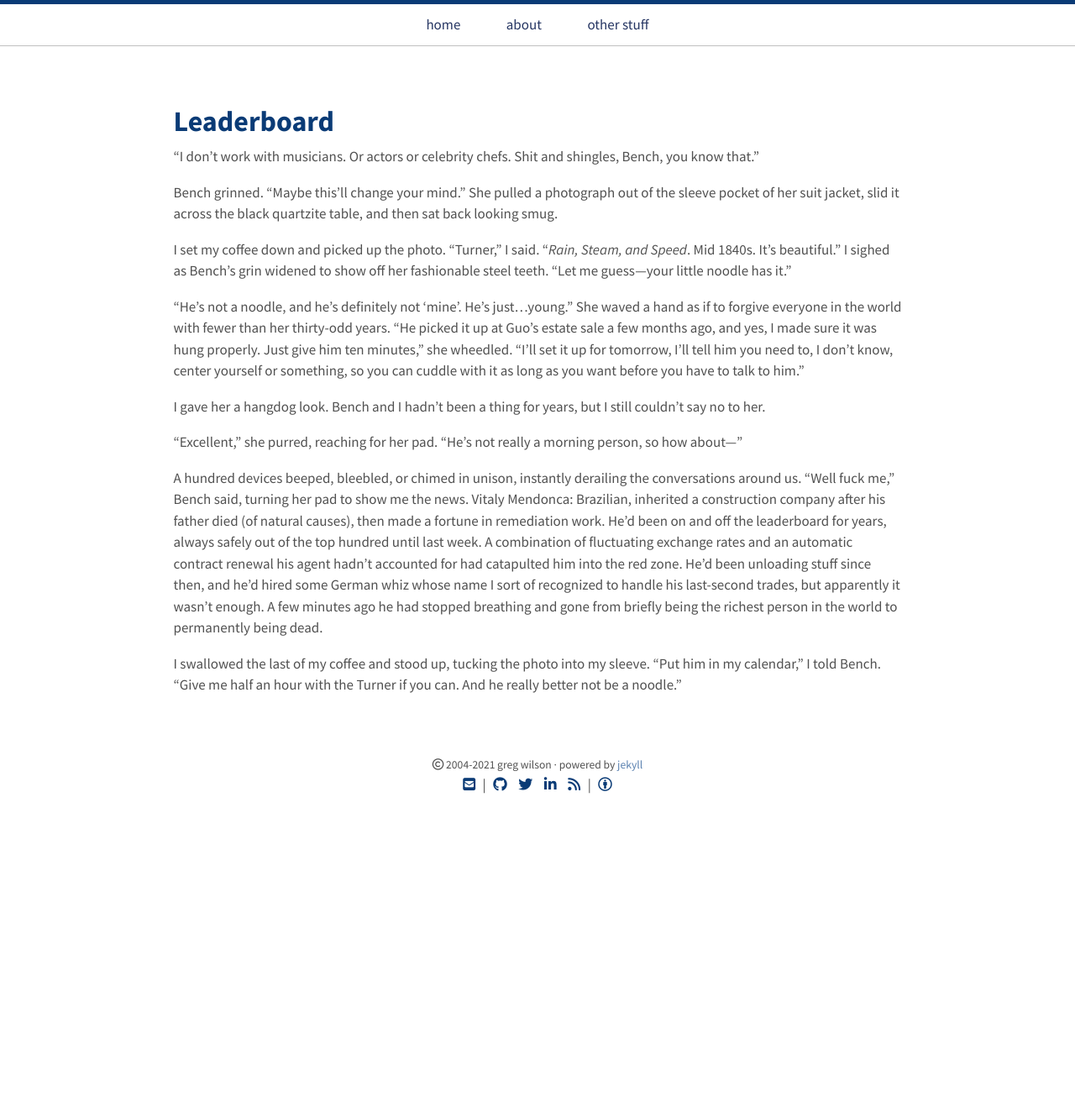
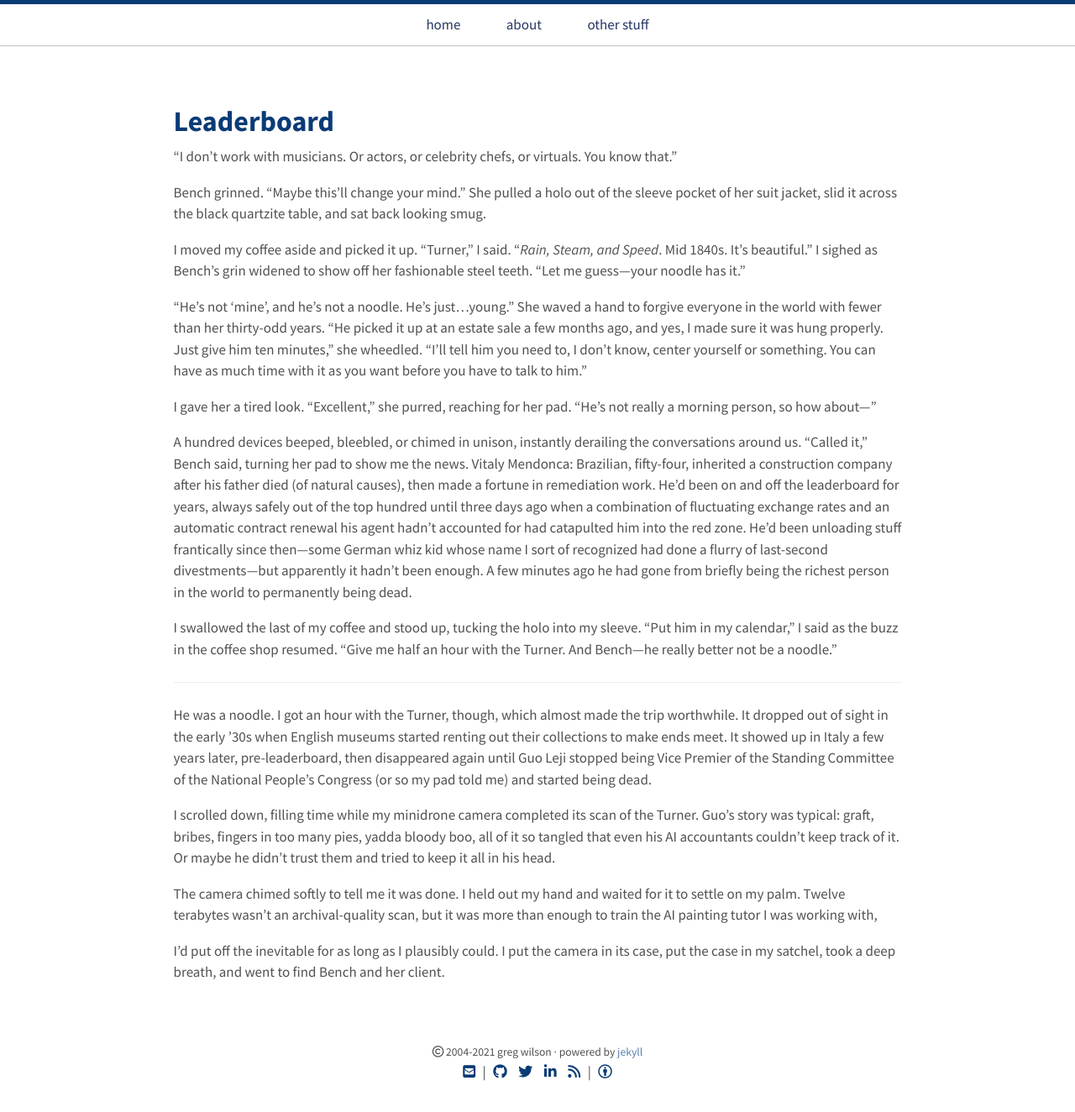
Before and after one commit to gvwilson/sensibleadventures, a Jekyll site: the page built from leaderboard/leaderboard.md, in a window 1280 px wide. Shown: the whole page at 84% size. Built offline with Jekyll 4.4.1, drawn with Linux system fonts in a browser that asks for light colours; nearby versions of some CDN libraries; before the commit the page ends 982 px from its top, so only the background shows below that.

Commit message:
220 words

```diff
--- a/leaderboard/leaderboard.md
+++ b/leaderboard/leaderboard.md
@@ -5,67 +5,97 @@
 ---
 
 "I don't work with musicians.
-Or actors or celebrity chefs.
-Shit and shingles, Bench, you know that."
+Or actors, or celebrity chefs, or virtuals.
+You know that."
 
 Bench grinned.
 "Maybe this'll change your mind."
-She pulled a photograph out of the sleeve pocket of her suit jacket,
+She pulled a holo out of the sleeve pocket of her suit jacket,
 slid it across the black quartzite table,
-and then sat back looking smug.
+and sat back looking smug.
 
-I set my coffee down and picked up the photo.
+I moved my coffee aside and picked it up.
 "Turner," I said.
 "*Rain, Steam, and Speed*.
 Mid 1840s.
 It's beautiful."
 I sighed as Bench's grin widened to show off her fashionable steel teeth.
-"Let me guess---your little noodle has it."
+"Let me guess---your noodle has it."
 
-"He's not a noodle, and he's definitely not 'mine'.
+"He's not 'mine', and he's not a noodle.
 He's just...young."
-She waved a hand as if to forgive everyone in the world with fewer than her thirty-odd years.
-"He picked it up at Guo's estate sale a few months ago,
+She waved a hand to forgive everyone in the world with fewer than her thirty-odd years.
+"He picked it up at an estate sale a few months ago,
 and yes,
 I made sure it was hung properly.
 Just give him ten minutes,"
 she wheedled.
-"I'll set it up for tomorrow,
-I'll tell him you need to, I don't know,
-center yourself or something,
-so you can cuddle with it as long as you want before you have to talk to him."
+"I'll tell him you need to,
+I don't know,
+center yourself or something.
+You can have as much time with it as you want before you have to talk to him."
 
-I gave her a hangdog look.
-Bench and I hadn't been a thing for years,
-but I still couldn't say no to her.
-
+I gave her a tired look.
 "Excellent," she purred,
 reaching for her pad.
 "He's not really a morning person, so how about---"
 
 A hundred devices beeped, bleebled, or chimed in unison,
 instantly derailing the conversations around us.
-"Well fuck me," Bench said,
+"Called it," Bench said,
 turning her pad to show me the news.
 Vitaly Mendonca:
 Brazilian,
+fifty-four,
 inherited a construction company after his father died (of natural causes),
 then made a fortune in remediation work.
 He'd been on and off the leaderboard for years,
-always safely out of the top hundred until last week.
-A combination of fluctuating exchange rates
+always safely out of the top hundred until three days ago
+when a combination of fluctuating exchange rates
 and an automatic contract renewal his agent hadn't accounted for
 had catapulted him into the red zone.
-He'd been unloading stuff since then,
-and he'd hired some German whiz whose name I sort of recognized
-to handle his last-second trades,
-but apparently it wasn't enough.
-A few minutes ago he had stopped breathing
-and gone from briefly being the richest person in the world
+He'd been unloading stuff frantically since then---some German whiz kid
+whose name I sort of recognized had done a flurry of last-second divestments---but
+apparently it hadn't been enough.
+A few minutes ago he had gone from
+briefly being the richest person in the world
 to permanently being dead.
 
 I swallowed the last of my coffee and stood up,
-tucking the photo into my sleeve.
-"Put him in my calendar," I told Bench.
-"Give me half an hour with the Turner if you can.
-And he really better not be a noodle."
+tucking the holo into my sleeve.
+"Put him in my calendar," I said as the buzz in the coffee shop resumed.
+"Give me half an hour with the Turner.
+And Bench---he really better not be a noodle."
+
+---
+
+He was a noodle.
+I got an hour with the Turner,
+though,
+which almost made the trip worthwhile.
+It dropped out of sight in the early '30s
+when English museums started renting out their collections to make ends meet.
+It showed up in Italy a few years later,
+pre-leaderboard,
+then disappeared again until Guo Leji stopped being
+Vice Premier of the Standing Committee of the National People's Congress
+(or so my pad told me)
+and started being dead.
+
+I scrolled down,
+filling time while my minidrone camera completed its scan of the Turner.
+Guo's story was typical:
+graft, bribes, fingers in too many pies, yadda bloody boo,
+all of it so tangled that even his AI accountants couldn't keep track of it.
+Or maybe he didn't trust them and tried to keep it all in his head.
+
+The camera chimed softly to tell me it was done.
+I held out my hand and waited for it to settle on my palm.
+Twelve terabytes wasn't an archival-quality scan,
+but it was more than enough to train the AI painting tutor I was working with,
+
+I'd put off the inevitable for as long as I plausibly could.
+I put the camera in its case,
+put the case in my satchel,
+took a deep breath,
+and went to find Bench and her client.
```
